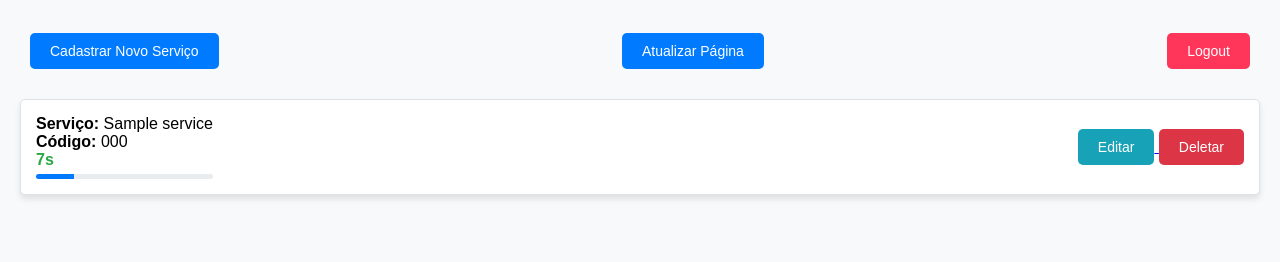
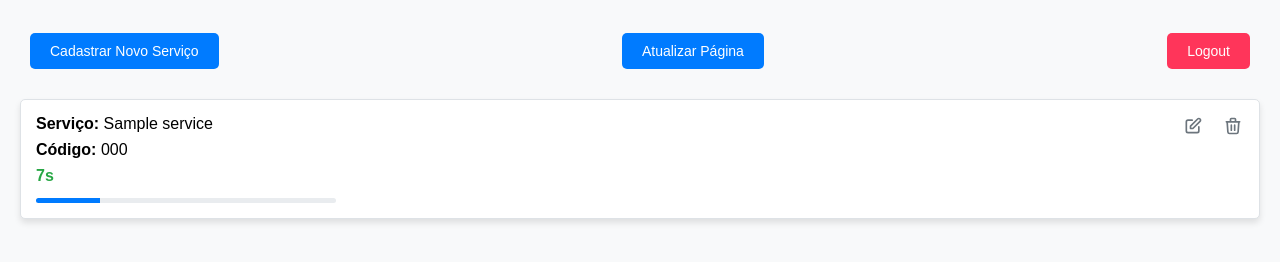
Before and after one commit to gabrielms-castro/bas_auth_api, a Django app: template otp/templates/home.html in a window 1280 px wide. Shown: the part 77-339 px from the top of the page. Run offline with Django 5.2, Linux system fonts and the light colour scheme; the template is opened without the code that fills it: most values are stand-ins (such as "Sample title", 1, 10 or a date in 2020); parts of the project's set-up code (start-up, migrations or seed data) failed here and were passed over.

Commit message:
update UI

```diff
--- a/otp/templates/home.html
+++ b/otp/templates/home.html
@@ -11,13 +11,16 @@
             margin: 0;
             padding: 20px;
         }
+
         h1 {
             color: #343a40;
         }
+
         ul {
             list-style-type: none;
             padding: 0;
         }
+
         li {
             margin-bottom: 20px;
             padding: 15px;
@@ -28,7 +31,68 @@
             display: flex;
             justify-content: space-between;
             align-items: center;
+            position: relative;
         }
+
+        .services {
+            display: flex;
+            flex-direction: column;
+            gap: 8px;
+            max-width: 70%;
+            word-break: auto-phrase;
+        }
+
+        .actions {
+            position: absolute;
+            flex-direction: row;
+            top: 10px;
+            right: 10px;
+            display: flex;
+            gap: 8px;
+        }
+
+        .actions a,
+        .actions button {
+            background: none;
+            border: none;
+            cursor: pointer;
+            padding: 6px;
+            display: flex;
+            align-items: center;
+            justify-content: center;
+            transition: opacity 0.2s;
+            border-radius: 4px;
+        }
+
+        .actions a {
+            background: transparent;
+        }
+
+        .actions a svg {
+            width: 20px;
+            height: 20px;
+            stroke: #6c757d;
+        }
+
+        .actions a:hover {
+            opacity: 0.6;
+        }
+
+        .actions button {
+            background: transparent;
+        }
+
+        .actions button svg {
+            width: 20px;
+            height: 20px;
+            stroke: #6c757d;
+        }
+
+        .actions button:hover {
+            background-color: transparent;
+            opacity: 0.6;
+        }
+
         .header-buttons {
             display: flex;
             justify-content: space-between;
@@ -36,9 +100,11 @@
             padding: 10px;
             margin-bottom: 20px;
         }
+
         .center-button {
             margin: 0 20px;
         }
+
         button {
             padding: 10px 20px;
             border: none;
@@ -51,46 +117,50 @@
         button:hover {
             background-color: #0056b3;
         }
+
         .button_logout {
             background-color: #ff355a;
         }
+
         .button_logout:hover {
             background-color: #c80839;
         }
+
         .button_edit {
             background-color: #17a2b8;
         }
+
         .button_edit:hover {
             background-color: #117a8b;
         }
+
         .button_delete {
             background-color: #dc3545;
         }
+
         .button_delete:hover {
             background-color: #a71d2a;
         }
+
         .timer {
             font-weight: bold;
             color: #28a745;
         }
-        .timer.warning {
-            color: #ffc107;
-        }
-        .timer.danger {
-            color: #dc3545;
-        }
+
         .progress-bar {
-            width: 100%;
+            width: 300px;
             height: 5px;
             background-color: #e9ecef;
             border-radius: 3px;
+            overflow: hidden;
             margin-top: 5px;
-            overflow: hidden;
         }
+
         .progress-fill {
             height: 100%;
             background-color: #007bff;
-            transition: width 1s linear;
+            width: 100%;
+            transition: width 0.2s linear;
         }
     </style>
 </head>
@@ -108,26 +178,31 @@
 <ul>
     {% for service in services %}
         <li data-service-name="{{ service.nome_servico }}">
-                <span>
-                    <strong>Serviço:</strong> {{ service.nome_servico }}
-                    <br>
-                    <strong>Código:</strong> <span class="totp-code">{{ service.totp_code }}</span>
-                    <br>
-                    <span class="timer" data-time-left="{{ service.time_left }}">{{ service.time_left }}s</span>
+
+            <div class="actions">
+                <a href="{% url 'otp:editar_servico' service.id %}" title="Editar">
+                    <svg xmlns="http://www.w3.org/2000/svg" fill="none" viewBox="0 0 24 24" stroke="currentColor" stroke-width="2">
+                        <path stroke-linecap="round" stroke-linejoin="round" d="M11 5H6a2 2 0 00-2 2v11a2 2 0 002 2h11a2 2 0 002-2v-5m-1.414-9.414a2 2 0 112.828 2.828L11.828 15H9v-2.828l8.586-8.586z" />
+                    </svg>
+                </a>
+                <button onclick="deleteService('{{ service.id }}')" title="Deletar">
+                    <svg xmlns="http://www.w3.org/2000/svg" fill="none" viewBox="0 0 24 24" stroke="currentColor" stroke-width="2">
+                        <path stroke-linecap="round" stroke-linejoin="round" d="M19 7l-.867 12.142A2 2 0 0116.138 21H7.862a2 2 0 01-1.995-1.858L5 7m5 4v6m4-6v6m1-10V4a1 1 0 00-1-1h-4a1 1 0 00-1 1v3M4 7h16" />
+                    </svg>
+                </button>
+            </div>
+
+            <div class="services">
+                <span><strong>Serviço: </strong>{{ service.nome_servico }}</span>
+                <span class="totp-code"><strong>Código: </strong>{{ service.totp_code }}</span>
+                <span class="timer" data-time-left="{{ service.time_left }}">{{ service.time_left }}</span>
                 <div class="progress-bar">
                     <div class="progress-fill" style="width: 100%;"></div>
                 </div>
-                </span>
-                <div>
-                    <a href="{% url 'otp:editar_servico' service.id %}">
-                        <button class="button_edit">Editar</button>
-                    </a>
-                    <button class="button_delete" onclick="deleteService('{{ service.id }}')">Deletar</button>
             </div>
         </li>
     {% endfor %}
 </ul>
-
     <script>
         const TOTP_INTERVAL = 30; // segundos
 
@@ -195,11 +270,11 @@
                     }
 
                     // Atualiza código e reinicia o ciclo com novo time_left
-                    codeElement.textContent             = newData.totp_code;
-                    initialTimeLeft                     = parseFloat(newData.time_left || TOTP_INTERVAL);
-                    timerElement.dataset.timeLeft       = initialTimeLeft;
-                    startTime                           = performance.now();
-                    timeLeft                            = initialTimeLeft;
+                    codeElement.textContent = newData.totp_code;
+                    initialTimeLeft = parseFloat(newData.time_left || TOTP_INTERVAL);
+                    timerElement.dataset.timeLeft = initialTimeLeft;
+                    startTime = performance.now();
+                    timeLeft = initialTimeLeft;
                 }
 
                 // Atualiza texto do timer (arredondado)
```
Lines whose indentation alone changed are shown as unchanged.
